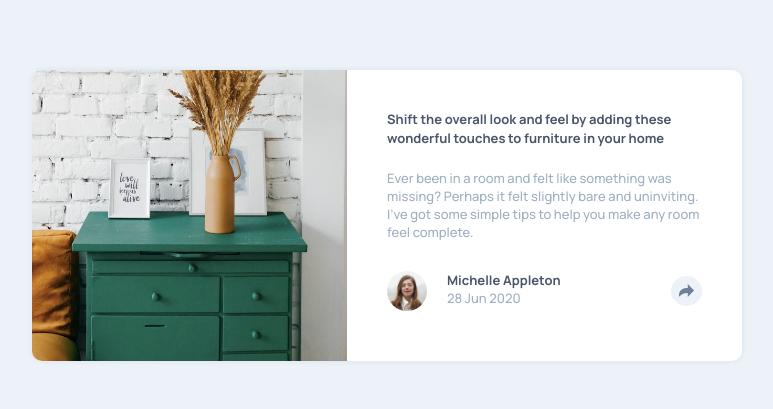
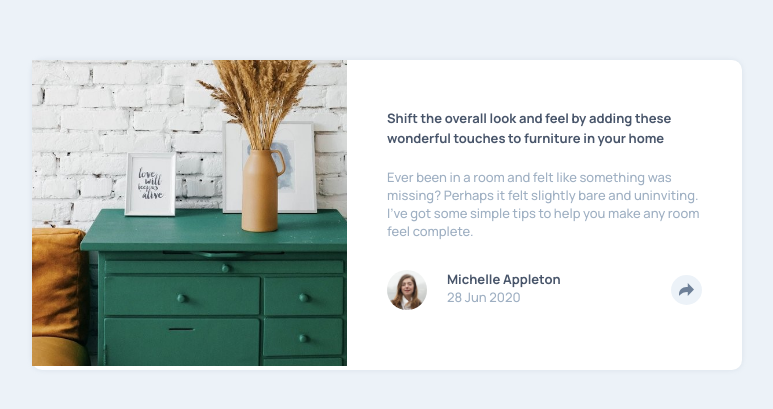
Before and after one commit to royeradames/article-preview-component-master, a React (Create React App) app: page / in a window 1280 px wide. Shown: the part 193-602 px from the top of the page, without its empty margins (253-1026 px from the left). Built offline with nearby package versions, Linux system fonts and the light colour scheme.

Commit message:
📦 add a desktop image dynamically

```diff
--- a/src/App.scss
+++ b/src/App.scss
@@ -39,7 +39,6 @@ $white: white;
         " . title titile ."
         " . message message ."
         " footer footer footer footer"
-        " . . . ."
     ;
     row-gap: 2rem;
     &__heading-image{
--- a/src/App.tsx
+++ b/src/App.tsx
@@ -1,6 +1,8 @@
 import React, { useState } from "react";
 import "./App.scss";
-import drawers from "./images/drawers.jpg";
+import drawersMobile from "./images/drawers.jpg";
+import drawersDesktop from "./images/drawersDesktop.jpg";
+
 import authorImage from "./images/avatar-michelle.jpg";
 import twitterIcon from "./images/icon-twitter.svg";
 import facebookIcon from "./images/icon-facebook.svg";
@@ -18,11 +20,10 @@ function App() {
     <>
       <main className="page">
         <article className="article">
-          <img
-            src={drawers}
-            alt=" Drawers"
-            className="article__heading-image"
-          />
+          <picture className="article__heading-image">
+            <source media="(min-width:710px)" srcSet={drawersDesktop} />
+            <img src={drawersMobile} alt=" Drawers" />
+          </picture>
 
           <h2 className="article__title">
             Shift the overall look and feel by adding these wonderful touches to
```
Also changed, not shown: src/images/drawersDesktop.jpg (added).
